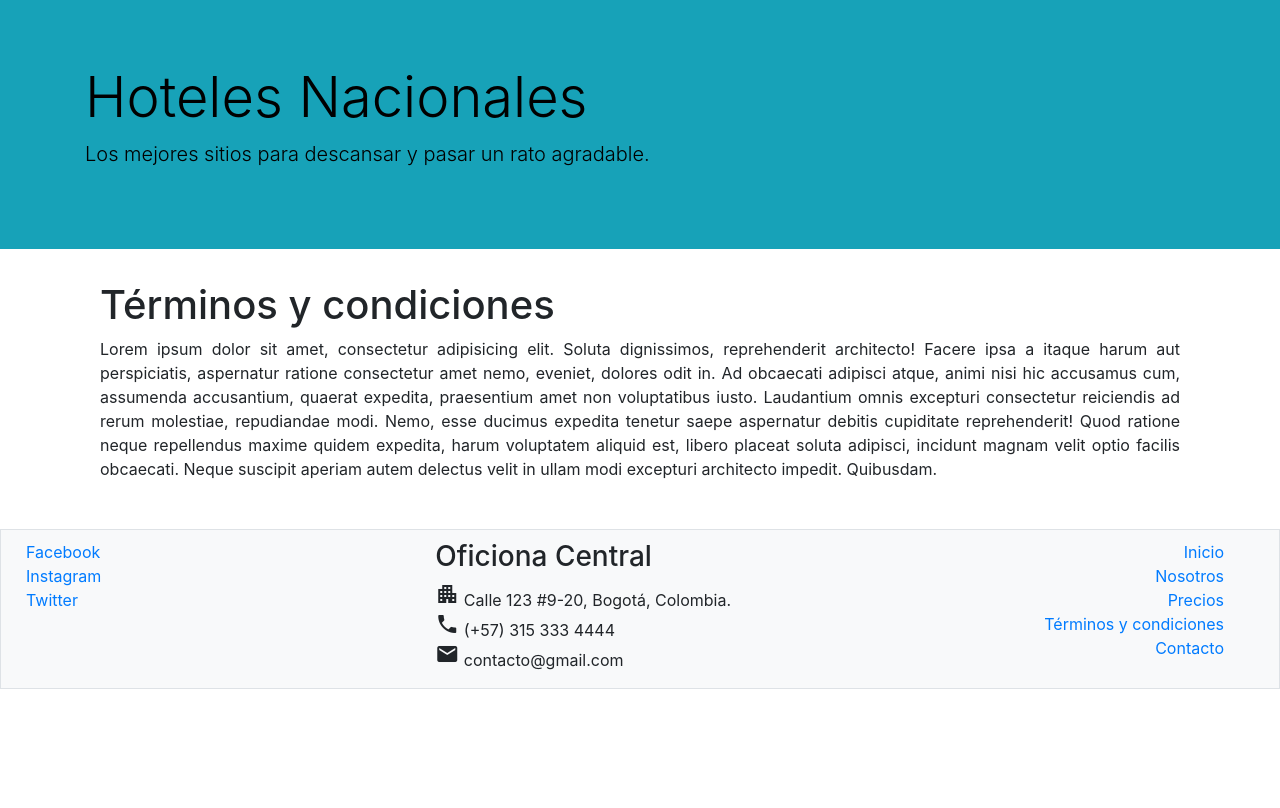
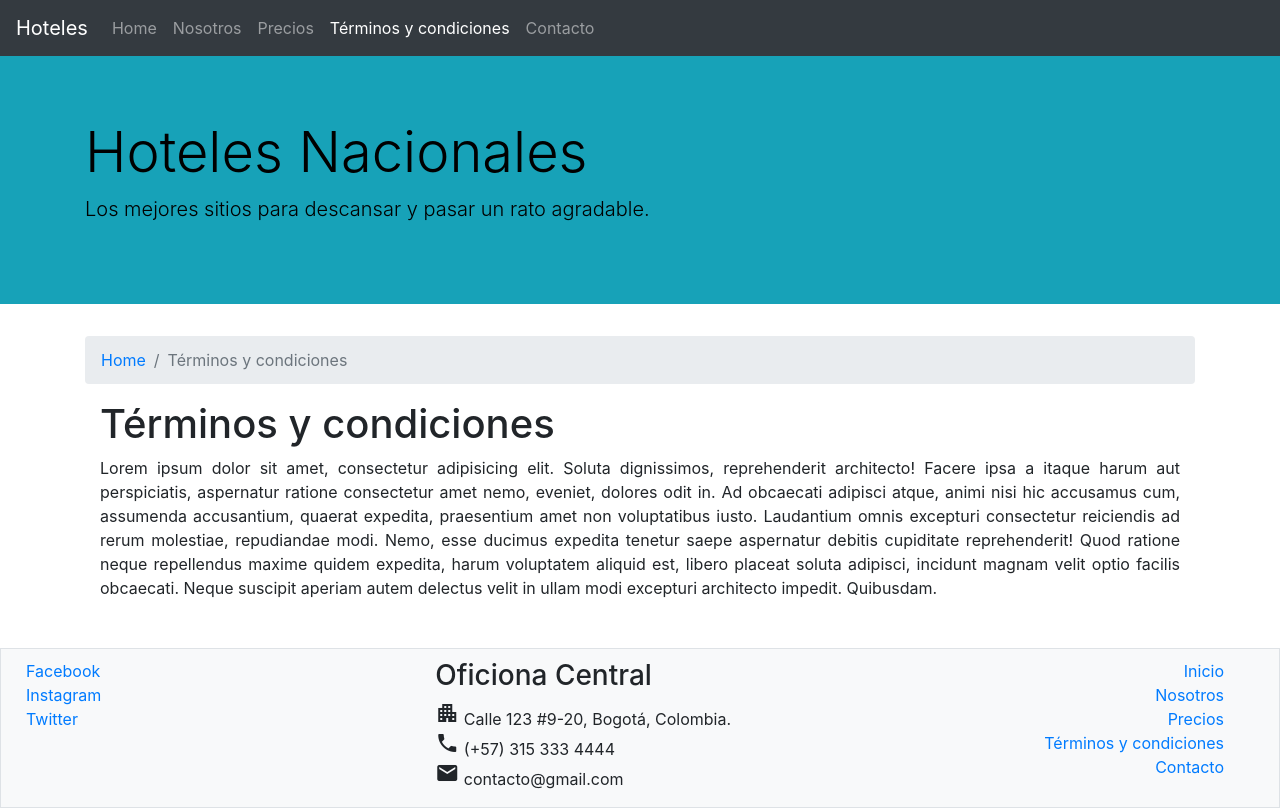
Before and after one commit to afperdomo2/guia-hoteles, a website: page terminos.html in a window 1280 px wide. Drawn offline with nearby package versions, Linux system fonts and the light colour scheme.

Commit message:
Agregamos navegabilidad

```diff
--- a/css/main.css
+++ b/css/main.css
@@ -1,3 +1,6 @@
+body{
+	margin-top: 55px;
+}
 .jumbotron{
 	background-color: yellow;
 	color:black;
--- a/terminos.html
+++ b/terminos.html
@@ -11,6 +11,21 @@
     <title>Hoteles</title>
   </head>
   <body>
+  	<div class="navbar navbar-dark navbar-expand-md bg-dark fixed-top">
+		<a class="navbar-brand" href="index.html">Hoteles</a>
+		<button class="navbar-toggler" type="button" data-toggle="collapse" data-target="#navbarNav" aria-controls="navbarNav" aria-expanded="false" aria-label="Toggle navigation">
+			<span class="navbar-toggler-icon"></span>
+		</button>
+		<div class="collapse navbar-collapse" id="navbarNav">
+			<ul class="navbar-nav mr-auto">
+				<li class="nav-item"><a class="nav-link" href="index.html">Home</a></li>
+				<li class="nav-item"><a class="nav-link" href="nosotros.html">Nosotros</a></li>
+				<li class="nav-item"><a class="nav-link" href="precios.html">Precios</a></li>
+				<li class="nav-item active"><a class="nav-link" href="terminos.html">Términos y condiciones</a></li>
+				<li class="nav-item"><a class="nav-link" href="contacto.html">Contacto</a></li>
+			</ul>
+		</div>
+  	</div>
 	<div class="jumbotron jumbotron-fluid bg-info">
 		<div class="container">
 			<h1 class="display-4">Hoteles Nacionales</h1>
@@ -18,6 +33,12 @@
 		</div>
 	</div>
 	<div class="container">
+		<nav aria-label="breadcrumb">
+			<ol class="breadcrumb">
+				<li class="breadcrumb-item"><a href="index.html">Home</a></li>
+				<li class="breadcrumb-item active" aria-current="page">Términos y condiciones</li>
+			</ol>
+		</nav>
 		<div class="col-md-12">
 			<h1>Términos y condiciones</h1>
 			<p class="text-justify">Lorem ipsum dolor sit amet, consectetur adipisicing elit. Soluta dignissimos, reprehenderit architecto! Facere ipsa a itaque harum aut perspiciatis, aspernatur ratione consectetur amet nemo, eveniet, dolores odit in. Ad obcaecati adipisci atque, animi nisi hic accusamus cum, assumenda accusantium, quaerat expedita, praesentium amet non voluptatibus iusto. Laudantium omnis excepturi consectetur reiciendis ad rerum molestiae, repudiandae modi. Nemo, esse ducimus expedita tenetur saepe aspernatur debitis cupiditate reprehenderit! Quod ratione neque repellendus maxime quidem expedita, harum voluptatem aliquid est, libero placeat soluta adipisci, incidunt magnam velit optio facilis obcaecati. Neque suscipit aperiam autem delectus velit in ullam modi excepturi architecto impedit. Quibusdam.</p>
```
Also changed, not shown: contacto.html (+21 -0 lines), index.html (+20 -0 lines), nosotros.html (+21 -0 lines), precios.html (+21 -0 lines).
